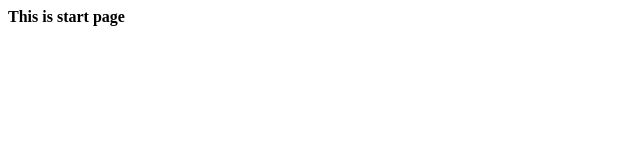
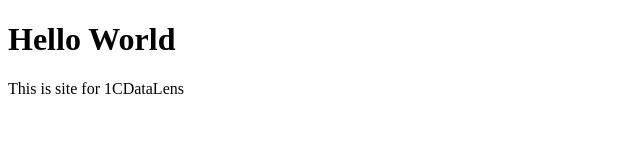
Before and after one commit to webzavod/webzavod.github.io, a plain HTML site: page index.html in a window 1280 px wide. Shown: the whole page, without its empty margins (0-640 px from the left). Drawn offline with Linux system fonts and the light colour scheme.

Commit message:
alos commint

```diff
--- a/index.html
+++ b/index.html
@@ -1,3 +1,7 @@
+<!DOCTYPE html>
 <html>
-    <b> This is start page</b>
+<body>
+<h1>Hello World</h1>
+<p>This is site for 1CDataLens</p>
+</body>
 </html>
```
